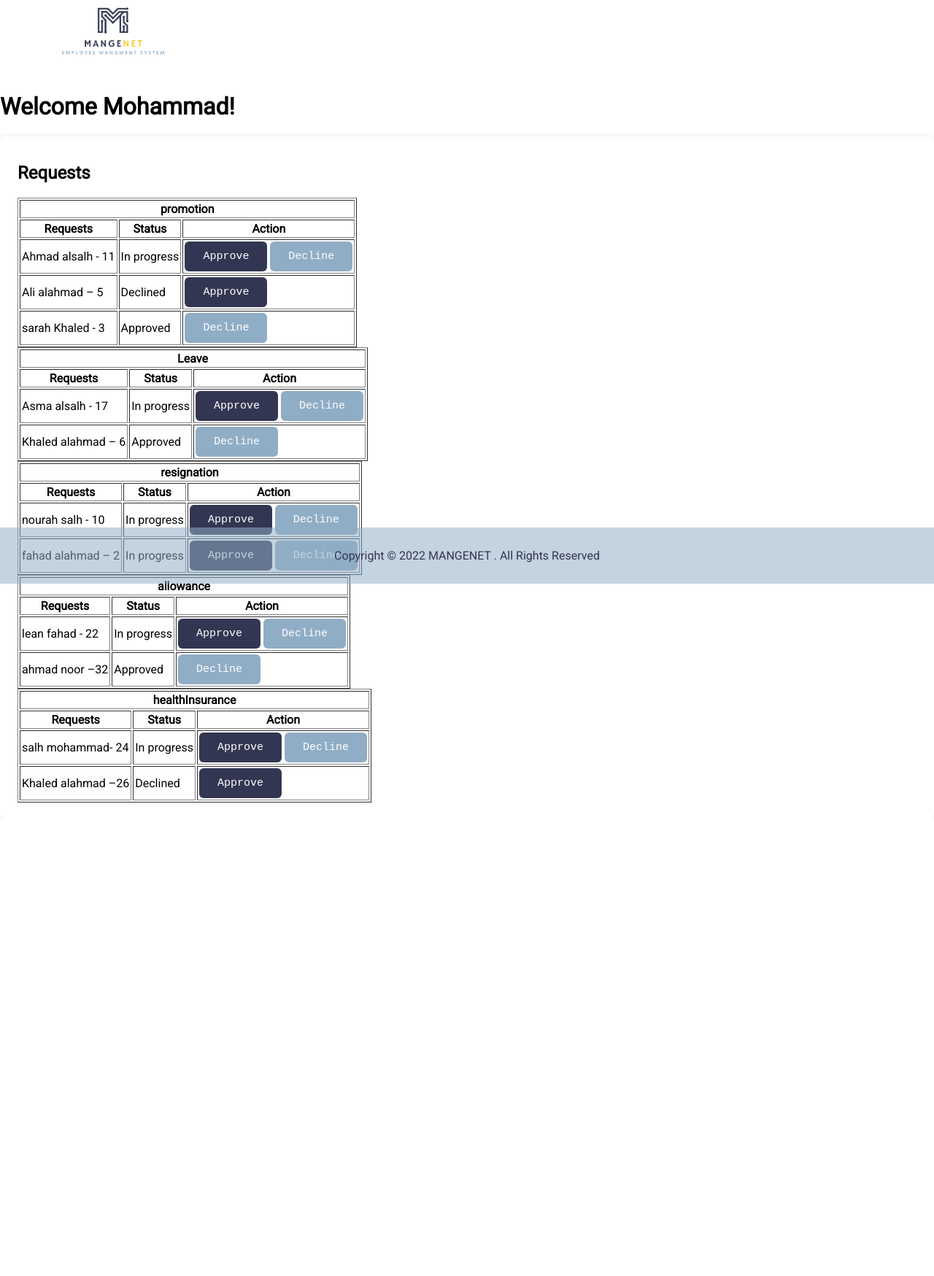
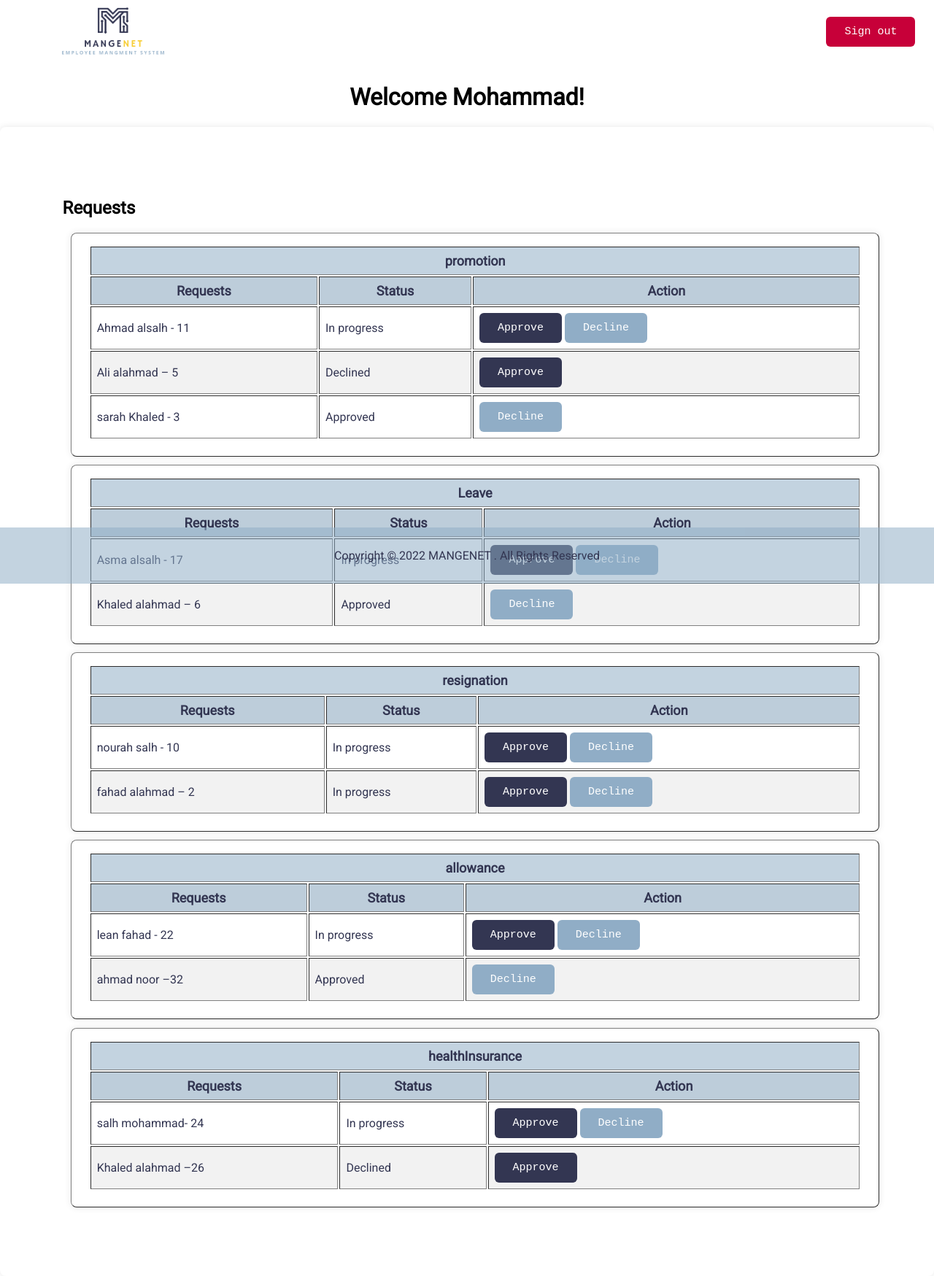
Before and after one commit to holasa21/Web2, a PHP site: the page made by Manager home page.html in a window 1280 px wide. Shown: the whole page at 73% size. Before the commit the page ends 1100 px from the top, so only its background shows below. Run offline with PHP 8.4, Linux system fonts and the light colour scheme.

Commit message:
edit style.css

```diff
--- a/styles.css
+++ b/styles.css
@@ -183,3 +183,65 @@ footer p{
     min-width: 100%;
     min-height: 100%;
   }
+
+/************Manager home page************/
+
+#name{
+
+    text-align:center;
+}
+
+#Req {
+
+    padding: 5%;
+
+}
+#request {
+    padding: 5%;
+}
+
+
+.btn--v3 {
+    background-color: #C70039;
+    position: absolute;
+    right: 0;
+    margin:1% 2%;
+}
+
+/************Manager home page - table************/
+table {
+    margin:1%;
+    width: 100%;
+    box-shadow: 0px 0px 10px 0px rgba(0,0,0,0.10);
+    padding: 16px 24px 22px 24px;
+    border-radius: 8px;
+}
+
+th, td {
+
+    padding: 8px;
+    color: #333652;
+
+}
+
+tr:nth-child(even) {
+    background-color: #f2f2f2
+}
+
+th {
+    text-align: center;
+    background-color: #90adc689;
+    font-size:large;
+}
+#footer1 {
+
+    color: #333652;
+    background-color: #90adc689;
+    padding: 1%;
+    position: relative;
+    bottom: 0;
+    width: 100%;
+    position: fixed;
+    left: 0;
+    bottom: 0;
+}
```
